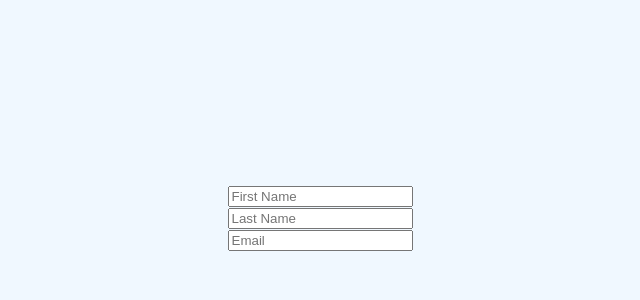
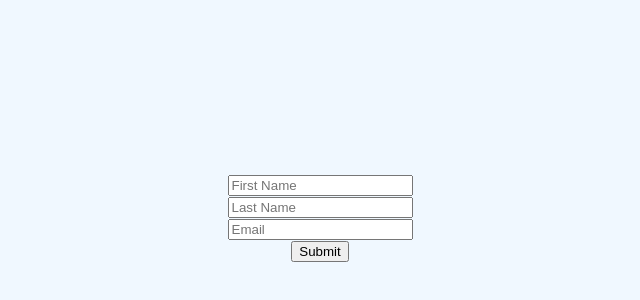
Before and after one commit to Annie-Huang/formik-crash-course, a React (Create React App) app: page / in a window 1280 px wide. Shown: the part 182-482 px from the top of the page, without its empty margins (320-960 px from the left). Built offline with nearby package versions, Linux system fonts and the light colour scheme.

Commit message:
Create submit button and link it with formik

```diff
--- a/src/Signup.tsx
+++ b/src/Signup.tsx
@@ -15,13 +15,15 @@ const Signup = () => {
 
   const formik = useFormik({
     initialValues,
-    onSubmit: () => {},
+    onSubmit: (values) => {
+      console.log(values);
+    },
   });
 
-  console.log('formik.values', formik.values);
+  // console.log('formik.values', formik.values);
 
   return (
-    <form>
+    <form onSubmit={formik.handleSubmit}>
       <div className='input-container'>
         <input
           id='firstName'
@@ -52,6 +54,7 @@ const Signup = () => {
           value={formik.values.email}
         />
       </div>
+      <button type='submit'>Submit</button>
     </form>
   );
 };
```
